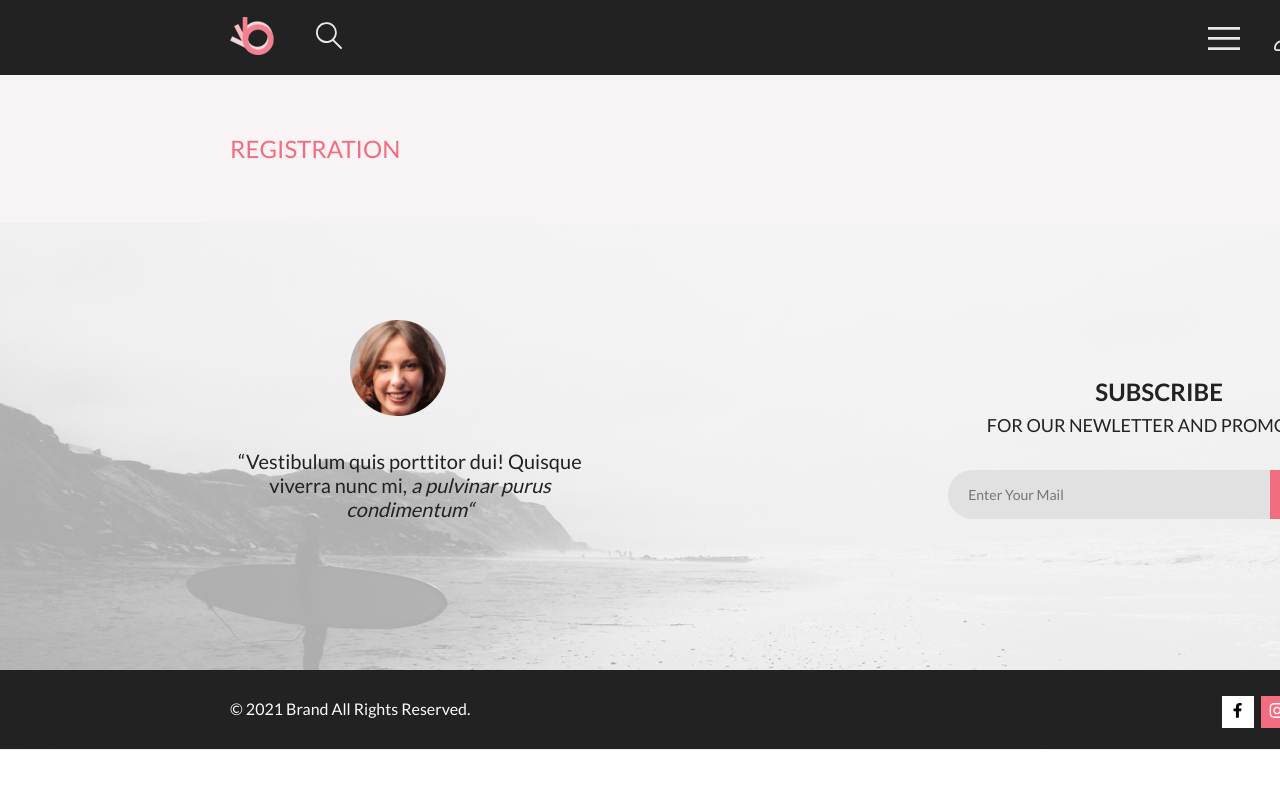
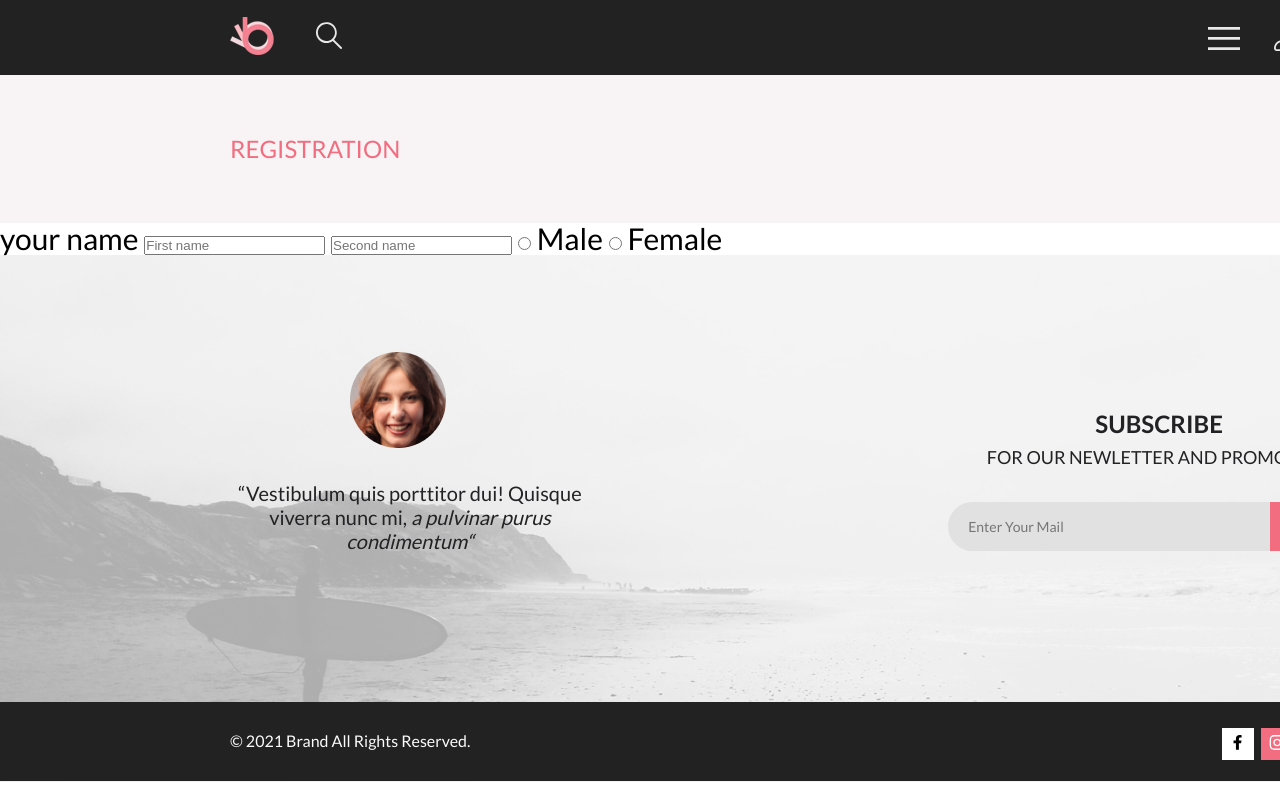
Before and after one commit to Fox-DEVil/project-shop, a plain HTML site: page registration.html in a window 1280 px wide. Shown: the top 800 px of the page. Drawn offline with Linux system fonts and the light colour scheme.

Commit message:
начало создания формы

```diff
--- a/registration.html
+++ b/registration.html
@@ -50,14 +50,31 @@
         <main>
             <section class="catalog__navigation">
                 <div class="catalog__navigation-content container">
-                <h1 class="catalog__navigation-title">registration</h1>
-                <ul class="catalog__navigation-item visual-item__catalog">
+                    <h1 class="catalog__navigation-title">registration</h1>
+                    <ul class="catalog__navigation-item visual-item__catalog">
                         <li class="catalog__navigation-list"><a class="catalog__navigation-link" href="index.html">home<span class="catalog__navigation-span">/</span></a></li>
                         <li class="catalog__navigation-list"><a class="catalog__navigation-link" href="#">men<span class="catalog__navigation-span">/</span></a></li>
                         <li class="catalog__navigation-list"><a class="catalog__navigation-link catalog__navigation-list--active" href="#">new arrivals</a></li>
                     </ul>
                 </div>
             </section> <!-- /Catalog navigation -->
+            <section>
+                <h2 class="visually-hidden">Регистрация</h2>
+                <div>
+                    <form action="/" method="get">
+                        <label for="name">your name</label>
+                        <input type="text" placeholder="First name" name="name" id="name">
+                        <input type="text" placeholder="Second name" name="name" id="name">
+                        <input type="radio" name="sex">
+                        <label for="">Male</label>
+                        <input type="radio" name="sex">
+                        <label for="">Female</label>
+                    </form>
+                </div>
+                <div>
+
+                </div>
+            </section>
         </main>
         <footer class="footer">
             <section class="footer__content container">
```
